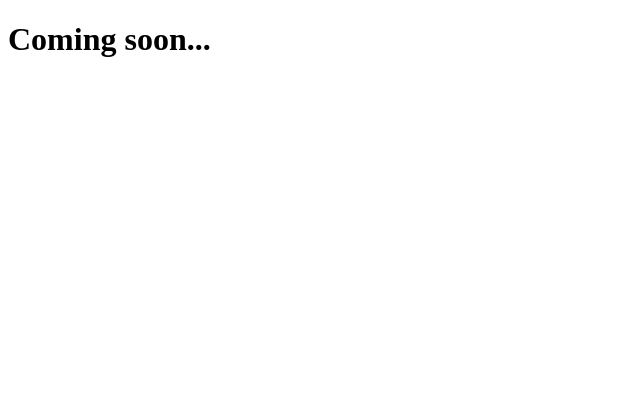
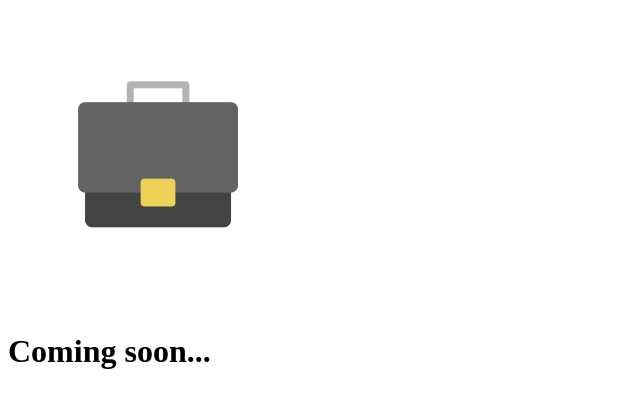
Before and after one commit to olgadmitriewna/git_101, a plain HTML site: page index.html in a window 1280 px wide. Shown: the whole page, without its empty margins (0-640 px from the left). Drawn offline with Linux system fonts and the light colour scheme.

Commit message:
Addded briefcase

```diff
--- a/index.html
+++ b/index.html
@@ -1,9 +1,8 @@
 <!DOCTYPE html>
 <html>
-<head>
+	<head></head>
+	<body>
+	<img src="briefcase.png">
 	<h1>Coming soon...</h1>
-</head>
-<body>
-
-</body>
+	</body>
 </html>
```
Also changed, not shown: briefcase.png (added).
